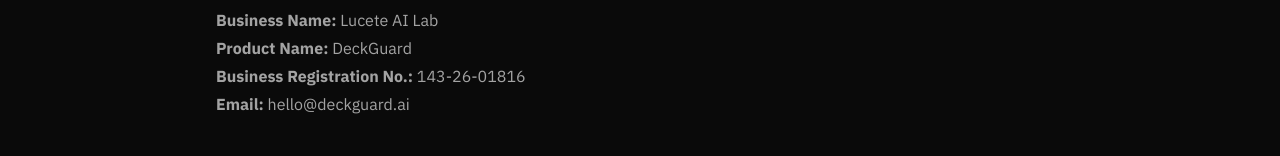
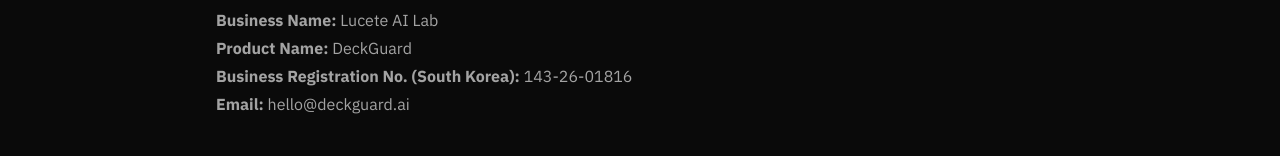
Before and after one commit to babsbuny/deckguard, a Next.js app: page /terms in a window 1280 px wide. Shown: the part 1432-1588 px from the top of the page. Built offline with nearby package versions, Linux system fonts and the light colour scheme.

Commit message:
Add files via upload

```diff
--- a/app/terms/page.tsx
+++ b/app/terms/page.tsx
@@ -78,7 +78,7 @@
               <ul className="list-none mt-2 space-y-1">
                 <li><strong>Business Name:</strong> Lucete AI Lab</li>
                 <li><strong>Product Name:</strong> DeckGuard</li>
-                <li><strong>Business Registration No.:</strong> 143-26-01816</li>
+                <li><strong>Business Registration No. (South Korea):</strong> 143-26-01816</li>
                 <li><strong>Email:</strong> hello@deckguard.ai</li>
               </ul>
             </section>
```
